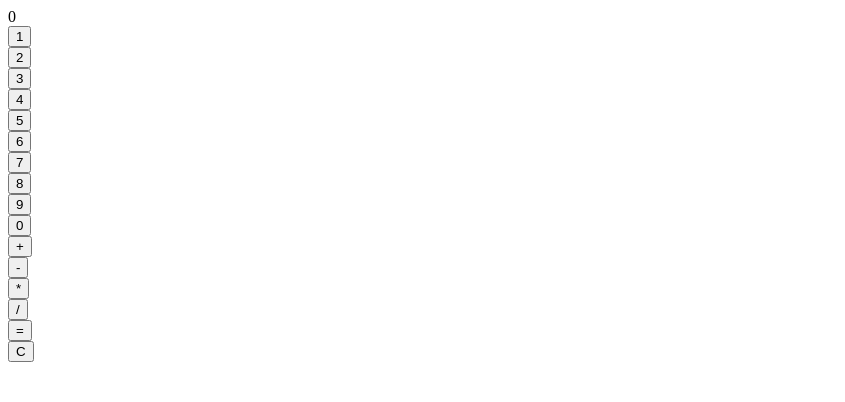
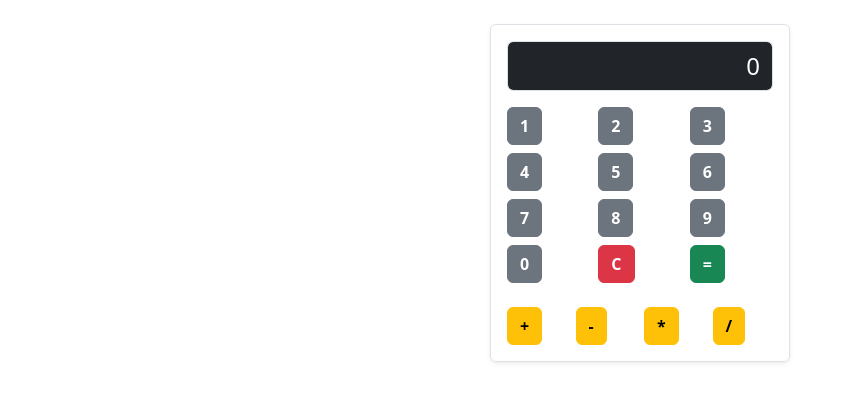
Before and after one commit to GrahamMJohnson/react-calculate, a React (Vite) app: page / in a window 1280 px wide. Shown: the top 402 px of the page, without its empty margins (0-845 px from the left). Built offline with nearby package versions, Linux system fonts and the light colour scheme.

Commit message:
Calculator now shows properly

```diff
--- a/package.json
+++ b/package.json
@@ -10,6 +10,7 @@
     "preview": "vite preview"
   },
   "dependencies": {
+    "bootstrap": "^5.3.6",
     "react": "^19.1.0",
     "react-dom": "^19.1.0"
   },
--- a/src/components/Keypad.tsx
+++ b/src/components/Keypad.tsx
@@ -19,27 +19,87 @@ const Keypad = ({
   return (
     <div className="d-grid gap-2">
       <div className="row g-2">
-        {numbers.map((num) => (
-          <div key={num} className="col-3">
-            <Button label={num} onClick={() => onNumberClick(num)} />
-          </div>
-        ))}
+        {" "}
+        {/* 1-3 number buttons */}
+        <div className="col-4">
+          <Button label="1" onClick={() => onNumberClick("1")} />
+        </div>
+        <div className="col-4">
+          <Button label="2" onClick={() => onNumberClick("2")} />
+        </div>
+        <div className="col-4">
+          <Button label="3" onClick={() => onNumberClick("3")} />
+        </div>
+      </div>
+      <div className="row g-2">
+        {" "}
+        {/* 4-6 number buttons */}
+        <div className="col-4">
+          <Button label="4" onClick={() => onNumberClick("4")} />
+        </div>
+        <div className="col-4">
+          <Button label="5" onClick={() => onNumberClick("5")} />
+        </div>
+        <div className="col-4">
+          <Button label="6" onClick={() => onNumberClick("6")} />
+        </div>
+      </div>
+      <div className="row g-2">
+        {" "}
+        {/* 7-9 number buttons */}
+        <div className="col-4">
+          <Button label="7" onClick={() => onNumberClick("7")} />
+        </div>
+        <div className="col-4">
+          <Button label="8" onClick={() => onNumberClick("8")} />
+        </div>
+        <div className="col-4">
+          <Button label="9" onClick={() => onNumberClick("9")} />
+        </div>
+      </div>
+      <div className="row g-2">
+        {" "}
+        {/* 0, clear and equals buttons */}
+        <div className="col-4">
+          <Button label="0" onClick={() => onNumberClick("0")} />
+        </div>
+        <div className="col-4">
+          <Button label="C" onClick={onClear} variant="danger" />
+        </div>
+        <div className="col-4">
+          <Button label="=" onClick={onEquals} variant="success" />
+        </div>
       </div>
       <div className="row g-2 mt-2">
-        {operations.map((op) => (
-          <div key={op} className="col-3">
-            <Button
-              label={op}
-              onClick={() => onOperationClick(op)}
-              variant="warning"
-            />
-          </div>
-        ))}
+        {" "}
+        {/* +, -, * and / operator buttons */}
         <div className="col-3">
-          <Button label="=" onClick={onEquals} variant="success" />
+          <Button
+            label="+"
+            onClick={() => onOperationClick("+")}
+            variant="warning"
+          />
         </div>
         <div className="col-3">
-          <Button label="C" onClick={onClear} variant="danger" />
+          <Button
+            label="-"
+            onClick={() => onOperationClick("-")}
+            variant="warning"
+          />
+        </div>
+        <div className="col-3">
+          <Button
+            label="*"
+            onClick={() => onOperationClick("*")}
+            variant="warning"
+          />
+        </div>
+        <div className="col-3">
+          <Button
+            label="/"
+            onClick={() => onOperationClick("/")}
+            variant="warning"
+          />
         </div>
       </div>
     </div>
```
Also changed, not shown: src/main.tsx (+7 -6 lines), 1 other file (tests, documents, lock files or other folders).
